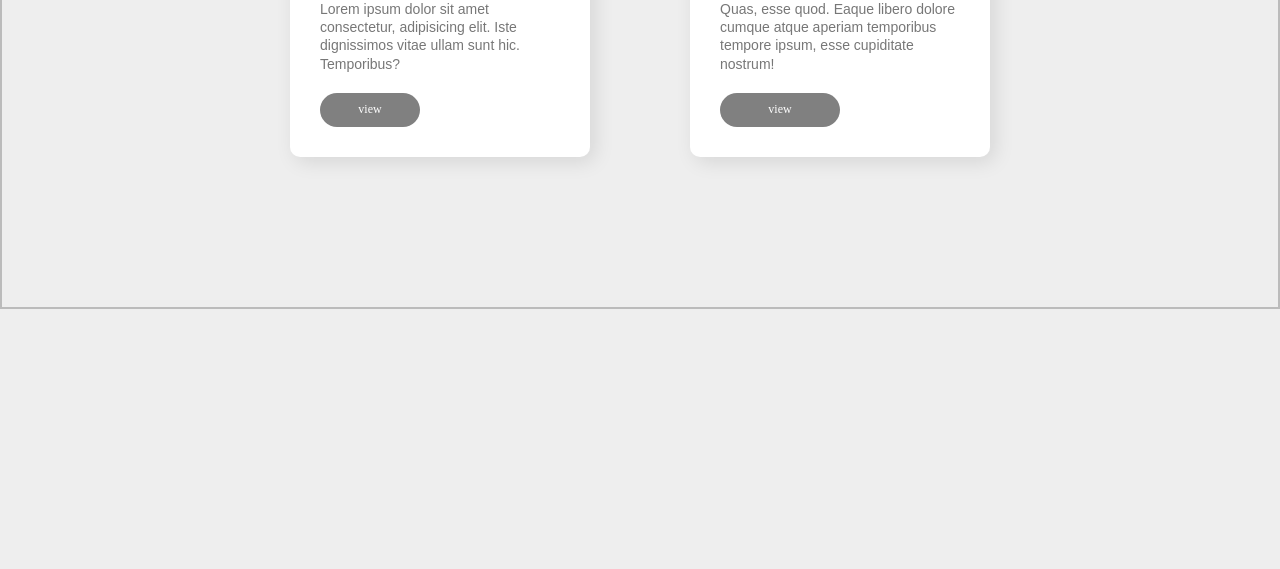
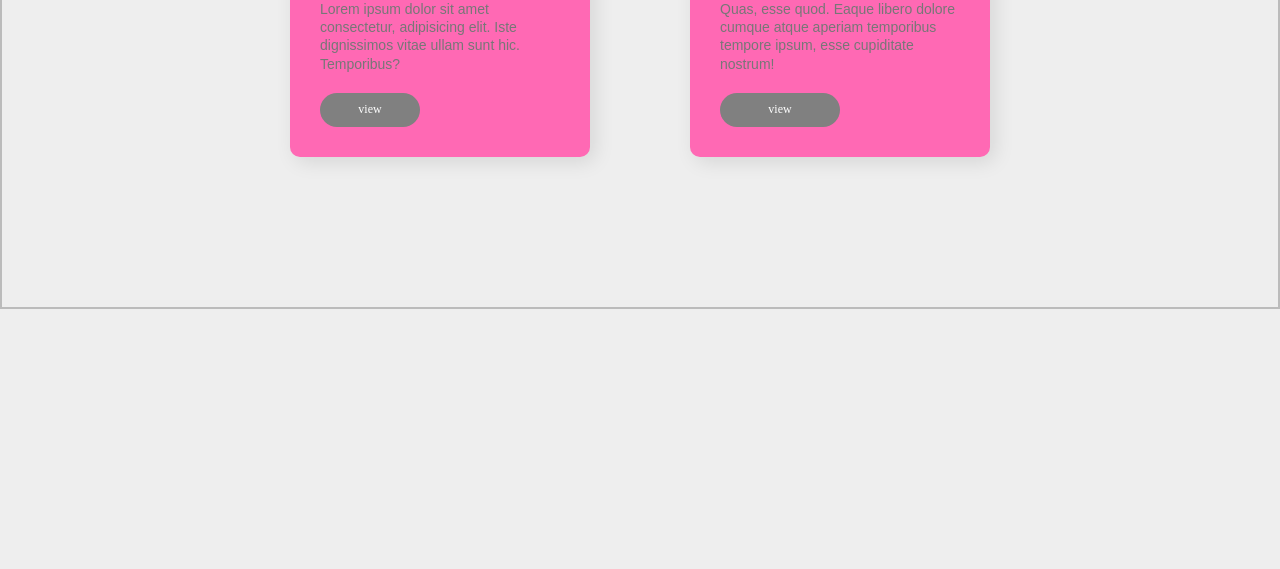
Before and after one commit to sueunoh/square, a plain HTML site: page index.html in a window 1280 px wide. Shown: the part 231-800 px from the top of the page. Drawn offline with Linux system fonts and the light colour scheme.

Commit message:
박스색을 핫핑크로 바꿈

```diff
--- a/scss/style.scss
+++ b/scss/style.scss
@@ -3,7 +3,7 @@
 @import "minxin";
 
 $bgBody: #eee;
-$bgItem:#fff;
+$bgItem:hotpink;
 
 body {
     background: $bgBody;
```
Also changed, not shown: css/style.css.
